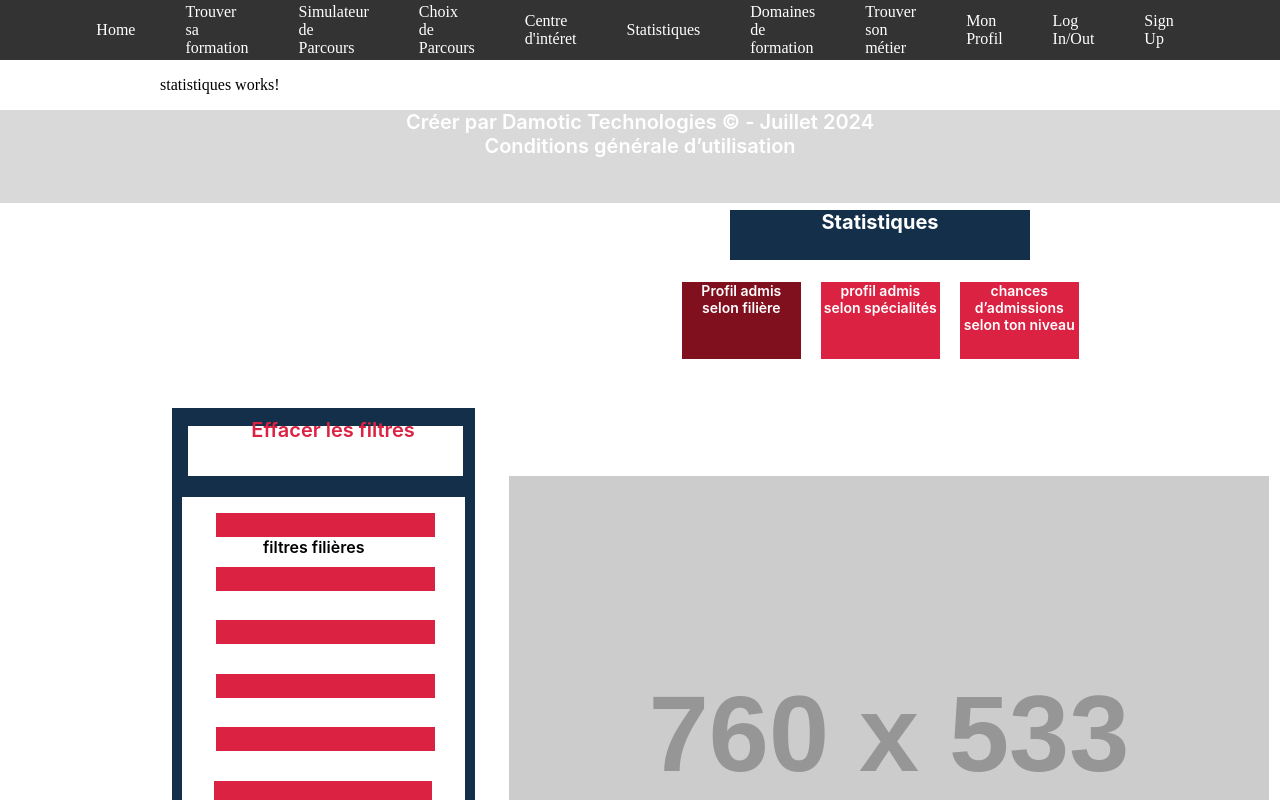
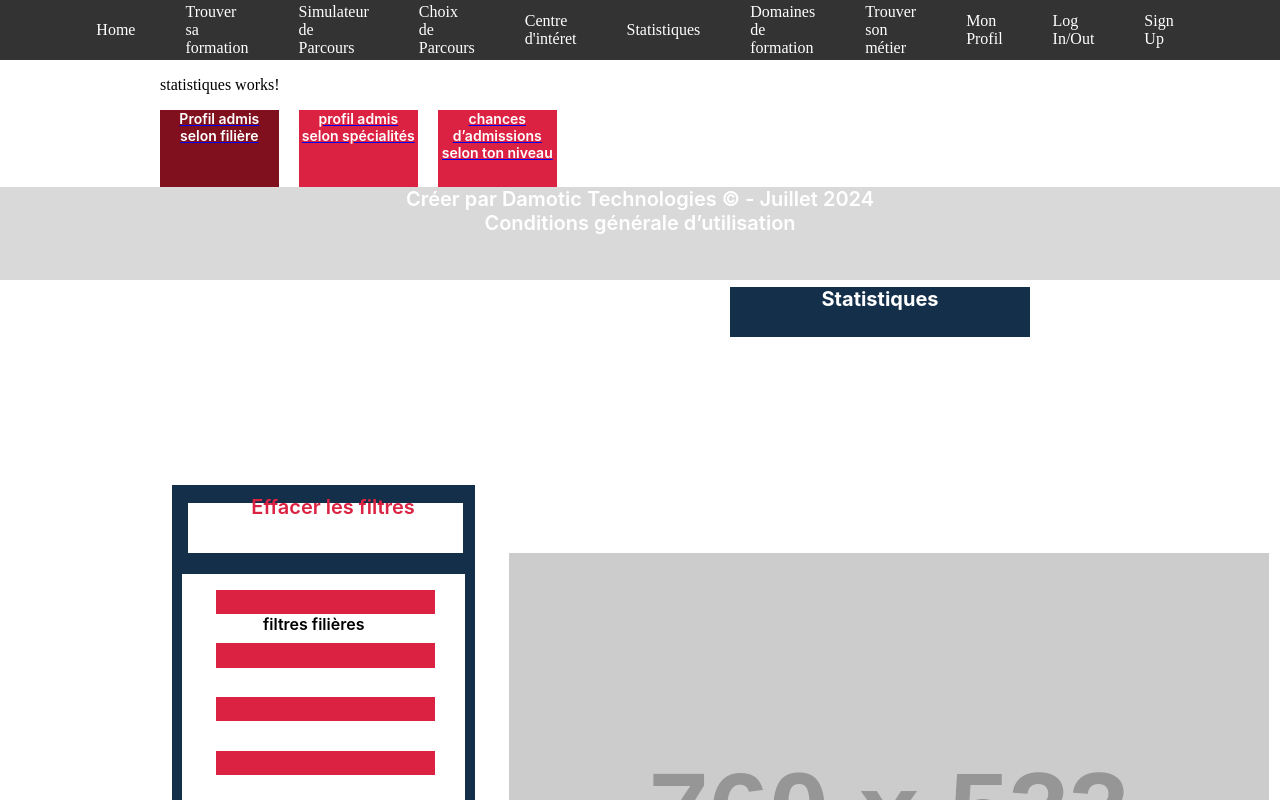
Before and after one commit to StagiairesDAMOTIC/FrontEndPsup, an Angular app: page /statistiques in a window 1280 px wide. Shown: the top 800 px of the page. Built offline with nearby package versions, Linux system fonts and the light colour scheme.

Commit message:
routerLink Statistiques

```diff
--- a/src/app/app.component.html
+++ b/src/app/app.component.html
@@ -11,7 +11,7 @@
       <br />
       <a [routerLink]="['/centre-dinteret']">Centre d'intéret</a>
       <br />
-      <a [routerLink]="['/statistiques']">Statistiques</a>
+      <a [routerLink]="['/statistiques/ProfilAdmisFilieres']">Statistiques</a>
       <br />
       <a [routerLink]="['/domaines-de-formation']">Domaines de formation</a>
       <br />
--- a/src/app/app.module.ts
+++ b/src/app/app.module.ts
@@ -41,7 +41,7 @@ const routes: Routes = [
   { path: 'choix-de-parcours/premiere-techno', component : ChoixPremiereTechnoComponent},
   { path: 'statistiques/ProfilAdmisFilieres', component: ProfilAdmisFilieresComponent },
   { path: 'statistiques/ProfilAdmisSpes', component: ProfilAdmisSpesComponent },
-  { path: 'statistiques/ChancesAdmissionNiveauComponent', component: ChancesAdmissionNiveauComponent },
+  { path: 'statistiques/ChancesAdmissionNiveau', component: ChancesAdmissionNiveauComponent },
   { path: '', redirectTo: 'home', pathMatch: 'full' }
 ];
 @NgModule({
--- a/src/app/chances-admission-niveau/chances-admission-niveau.component.html
+++ b/src/app/chances-admission-niveau/chances-admission-niveau.component.html
@@ -1,4 +1,86 @@
 <p>chances-admission-niveau works!</p>
+<a [routerLink]="['/statistiques/ProfilAdmisFilieres']" ><div style="width: 118.62px; height: 76.98px; ">
+  <div
+    style="
+          width: 118.62px;
+          height: 76.98px;
+          left: 0px;
+          top: 0px;
+
+          background: #80101e;
+        "
+  ><div
+    style="
+          width: 118.62px;
+          height: 75.5px;
+          left: 0px;
+          top: 0px;
+          text-align: center;
+          color: white;
+          font-size: 14px;
+          font-family: Inter;
+          font-weight: 600;
+          word-wrap: break-word;
+        "
+  >
+    Profil admis selon filière
+  </div></div>
+
+</div></a>
+<a [routerLink]="['/statistiques/ProfilAdmisSpes']"><div style="width: 118.62px; height: 76.98px; ">
+  <div
+    style="
+          width: 118.62px;
+          height: 76.98px;
+          left: 0px;
+          top: 0px;
+          background: #dc2242;
+        "
+  ><div
+    style="
+          width: 118.62px;
+          height: 75.5px;
+          left: 0px;
+          top: 0px;
+          text-align: center;
+          color: white;
+          font-size: 14px;
+          font-family: Inter;
+          font-weight: 600;
+          word-wrap: break-word;
+        "
+  >
+    profil admis selon spécialités
+  </div></div>
+
+</div></a>
+<a [routerLink]="['/statistiques/ChancesAdmissionNiveau']"> <div style="width: 118.62px; height: 76.98px; ">
+  <div
+    style="
+          width: 118.62px;
+          height: 76.98px;
+          left: 0px;
+          top: 0px;
+          background: #dc2242;
+        "
+  ><div
+    style="
+          width: 118.62px;
+          height: 75.5px;
+          left: 0px;
+          top: 0px;
+          text-align: center;
+          color: white;
+          font-size: 14px;
+          font-family: Inter;
+          font-weight: 600;
+          word-wrap: break-word;
+        "
+  >
+    chances d’admissions selon ton niveau
+  </div></div>
+
+</div></a>
 <div style="width: 100%; height: 100%; position: relative; background: white">
   <div
     style="
--- a/src/app/profil-admis-filieres/profil-admis-filieres.component.html
+++ b/src/app/profil-admis-filieres/profil-admis-filieres.component.html
@@ -1,4 +1,86 @@
 <p>profil-admis-filieres works!</p>
+<a [routerLink]="['/statistiques/ProfilAdmisFilieres']" ><div style="width: 118.62px; height: 76.98px; ">
+  <div
+    style="
+          width: 118.62px;
+          height: 76.98px;
+          left: 0px;
+          top: 0px;
+
+          background: #80101e;
+        "
+  ><div
+    style="
+          width: 118.62px;
+          height: 75.5px;
+          left: 0px;
+          top: 0px;
+          text-align: center;
+          color: white;
+          font-size: 14px;
+          font-family: Inter;
+          font-weight: 600;
+          word-wrap: break-word;
+        "
+  >
+    Profil admis selon filière
+  </div></div>
+
+</div></a>
+<a [routerLink]="['/statistiques/ProfilAdmisSpes']"><div style="width: 118.62px; height: 76.98px; ">
+  <div
+    style="
+          width: 118.62px;
+          height: 76.98px;
+          left: 0px;
+          top: 0px;
+          background: #dc2242;
+        "
+  ><div
+    style="
+          width: 118.62px;
+          height: 75.5px;
+          left: 0px;
+          top: 0px;
+          text-align: center;
+          color: white;
+          font-size: 14px;
+          font-family: Inter;
+          font-weight: 600;
+          word-wrap: break-word;
+        "
+  >
+    profil admis selon spécialités
+  </div></div>
+
+</div></a>
+<a [routerLink]="['/statistiques/ChancesAdmissionNiveau']"> <div style="width: 118.62px; height: 76.98px; ">
+  <div
+    style="
+          width: 118.62px;
+          height: 76.98px;
+          left: 0px;
+          top: 0px;
+          background: #dc2242;
+        "
+  ><div
+    style="
+          width: 118.62px;
+          height: 75.5px;
+          left: 0px;
+          top: 0px;
+          text-align: center;
+          color: white;
+          font-size: 14px;
+          font-family: Inter;
+          font-weight: 600;
+          word-wrap: break-word;
+        "
+  >
+    chances d’admissions selon ton niveau
+  </div></div>
+
+</div></a>
 <div style="width: 100%; height: 100%; position: relative; background: white">
   <div
     style="
--- a/src/app/profil-admis-spes/profil-admis-spes.component.html
+++ b/src/app/profil-admis-spes/profil-admis-spes.component.html
@@ -1,4 +1,86 @@
 <p>profil-admis-spes works!</p>
+<a [routerLink]="['/statistiques/ProfilAdmisFilieres']" ><div style="width: 118.62px; height: 76.98px; ">
+  <div
+    style="
+          width: 118.62px;
+          height: 76.98px;
+          left: 0px;
+          top: 0px;
+
+          background: #80101e;
+        "
+  ><div
+    style="
+          width: 118.62px;
+          height: 75.5px;
+          left: 0px;
+          top: 0px;
+          text-align: center;
+          color: white;
+          font-size: 14px;
+          font-family: Inter;
+          font-weight: 600;
+          word-wrap: break-word;
+        "
+  >
+    Profil admis selon filière
+  </div></div>
+
+</div></a>
+<a [routerLink]="['/statistiques/ProfilAdmisSpes']"><div style="width: 118.62px; height: 76.98px; ">
+  <div
+    style="
+          width: 118.62px;
+          height: 76.98px;
+          left: 0px;
+          top: 0px;
+          background: #dc2242;
+        "
+  ><div
+    style="
+          width: 118.62px;
+          height: 75.5px;
+          left: 0px;
+          top: 0px;
+          text-align: center;
+          color: white;
+          font-size: 14px;
+          font-family: Inter;
+          font-weight: 600;
+          word-wrap: break-word;
+        "
+  >
+    profil admis selon spécialités
+  </div></div>
+
+</div></a>
+<a [routerLink]="['/statistiques/ChancesAdmissionNiveau']"> <div style="width: 118.62px; height: 76.98px; ">
+  <div
+    style="
+          width: 118.62px;
+          height: 76.98px;
+          left: 0px;
+          top: 0px;
+          background: #dc2242;
+        "
+  ><div
+    style="
+          width: 118.62px;
+          height: 75.5px;
+          left: 0px;
+          top: 0px;
+          text-align: center;
+          color: white;
+          font-size: 14px;
+          font-family: Inter;
+          font-weight: 600;
+          word-wrap: break-word;
+        "
+  >
+    chances d’admissions selon ton niveau
+  </div></div>
+
+</div></a>
 <div style="width: 100%; height: 100%; position: relative; background: white">
   <div
     style="
--- a/src/app/statistiques/statistiques.component.html
+++ b/src/app/statistiques/statistiques.component.html
@@ -1,4 +1,100 @@
 <p>statistiques works!</p>
+<div
+  style="
+      width: 396.62px;
+      height: 76.98px;
+      left: 522px;
+      top: 172px;
+
+      justify-content: center;
+      align-items: flex-start;
+      gap: 20.38px;
+      display: inline-flex;
+    "
+>
+  <a [routerLink]="['/statistiques/ProfilAdmisFilieres']" ><div style="width: 118.62px; height: 76.98px; ">
+    <div
+      style="
+          width: 118.62px;
+          height: 76.98px;
+          left: 0px;
+          top: 0px;
+
+          background: #80101e;
+        "
+    ><div
+      style="
+          width: 118.62px;
+          height: 75.5px;
+          left: 0px;
+          top: 0px;
+          text-align: center;
+          color: white;
+          font-size: 14px;
+          font-family: Inter;
+          font-weight: 600;
+          word-wrap: break-word;
+        "
+    >
+      Profil admis selon filière
+    </div></div>
+
+  </div></a>
+  <a [routerLink]="['/statistiques/ProfilAdmisSpes']"><div style="width: 118.62px; height: 76.98px; ">
+    <div
+      style="
+          width: 118.62px;
+          height: 76.98px;
+          left: 0px;
+          top: 0px;
+          background: #dc2242;
+        "
+    ><div
+      style="
+          width: 118.62px;
+          height: 75.5px;
+          left: 0px;
+          top: 0px;
+          text-align: center;
+          color: white;
+          font-size: 14px;
+          font-family: Inter;
+          font-weight: 600;
+          word-wrap: break-word;
+        "
+    >
+      profil admis selon spécialités
+    </div></div>
+
+  </div></a>
+  <a [routerLink]="['/statistiques/ChancesAdmissionNiveau']"> <div style="width: 118.62px; height: 76.98px; ">
+    <div
+      style="
+          width: 118.62px;
+          height: 76.98px;
+          left: 0px;
+          top: 0px;
+          background: #dc2242;
+        "
+    ><div
+      style="
+          width: 118.62px;
+          height: 75.5px;
+          left: 0px;
+          top: 0px;
+          text-align: center;
+          color: white;
+          font-size: 14px;
+          font-family: Inter;
+          font-weight: 600;
+          word-wrap: break-word;
+        "
+    >
+      chances d’admissions selon ton niveau
+    </div></div>
+
+  </div></a>
+</div>
 <div style="width: 100%; height: 100%; position: relative; background: white">
 
   <div
@@ -256,107 +352,7 @@
       </div>
     </div>
   </div>
-  <div
-    style="
-      width: 396.62px;
-      height: 76.98px;
-      left: 522px;
-      top: 172px;
-      position: absolute;
-      justify-content: center;
-      align-items: flex-start;
-      gap: 20.38px;
-      display: inline-flex;
-    "
-  >
-    <div style="width: 118.62px; height: 76.98px; position: relative">
-      <div
-        style="
-          width: 118.62px;
-          height: 76.98px;
-          left: 0px;
-          top: 0px;
-          position: absolute;
-          background: #80101e;
-        "
-      ></div>
-      <div
-        style="
-          width: 118.62px;
-          height: 75.5px;
-          left: 0px;
-          top: 0px;
-          position: absolute;
-          text-align: center;
-          color: white;
-          font-size: 14px;
-          font-family: Inter;
-          font-weight: 600;
-          word-wrap: break-word;
-        "
-      >
-        Profil admis selon filière
-      </div>
-    </div>
-    <div style="width: 118.62px; height: 76.98px; position: relative">
-      <div
-        style="
-          width: 118.62px;
-          height: 76.98px;
-          left: 0px;
-          top: 0px;
-          position: absolute;
-          background: #dc2242;
-        "
-      ></div>
-      <div
-        style="
-          width: 118.62px;
-          height: 75.5px;
-          left: 0px;
-          top: 0px;
-          position: absolute;
-          text-align: center;
-          color: white;
-          font-size: 14px;
-          font-family: Inter;
-          font-weight: 600;
-          word-wrap: break-word;
-        "
-      >
-        profil admis selon spécialités
-      </div>
-    </div>
-    <div style="width: 118.62px; height: 76.98px; position: relative">
-      <div
-        style="
-          width: 118.62px;
-          height: 76.98px;
-          left: 0px;
-          top: 0px;
-          position: absolute;
-          background: #dc2242;
-        "
-      ></div>
-      <div
-        style="
-          width: 118.62px;
-          height: 75.5px;
-          left: 0px;
-          top: 0px;
-          position: absolute;
-          text-align: center;
-          color: white;
-          font-size: 14px;
-          font-family: Inter;
-          font-weight: 600;
-          word-wrap: break-word;
-        "
-      >
-        chances d’admissions selon ton niveau
-      </div>
-    </div>
-  </div>
+
   <div
     style="
       left: 103px;
--- a/src/app/statistiques/statistiques.component.ts
+++ b/src/app/statistiques/statistiques.component.ts
@@ -1,4 +1,6 @@
 import { Component } from '@angular/core';
+import {ProfilAdmisFilieresComponent} from "../profil-admis-filieres/profil-admis-filieres.component";
+import {ProfilAdmisSpesComponent} from "../profil-admis-spes/profil-admis-spes.component";
 
 @Component({
   selector: 'app-statistiques',
@@ -7,4 +9,6 @@ import { Component } from '@angular/core';
 })
 export class StatistiquesComponent {
 
+  protected readonly ProfilAdmisFilieresComponent = ProfilAdmisFilieresComponent;
+  protected readonly ProfilAdmisSpesComponent = ProfilAdmisSpesComponent;
 }
```
